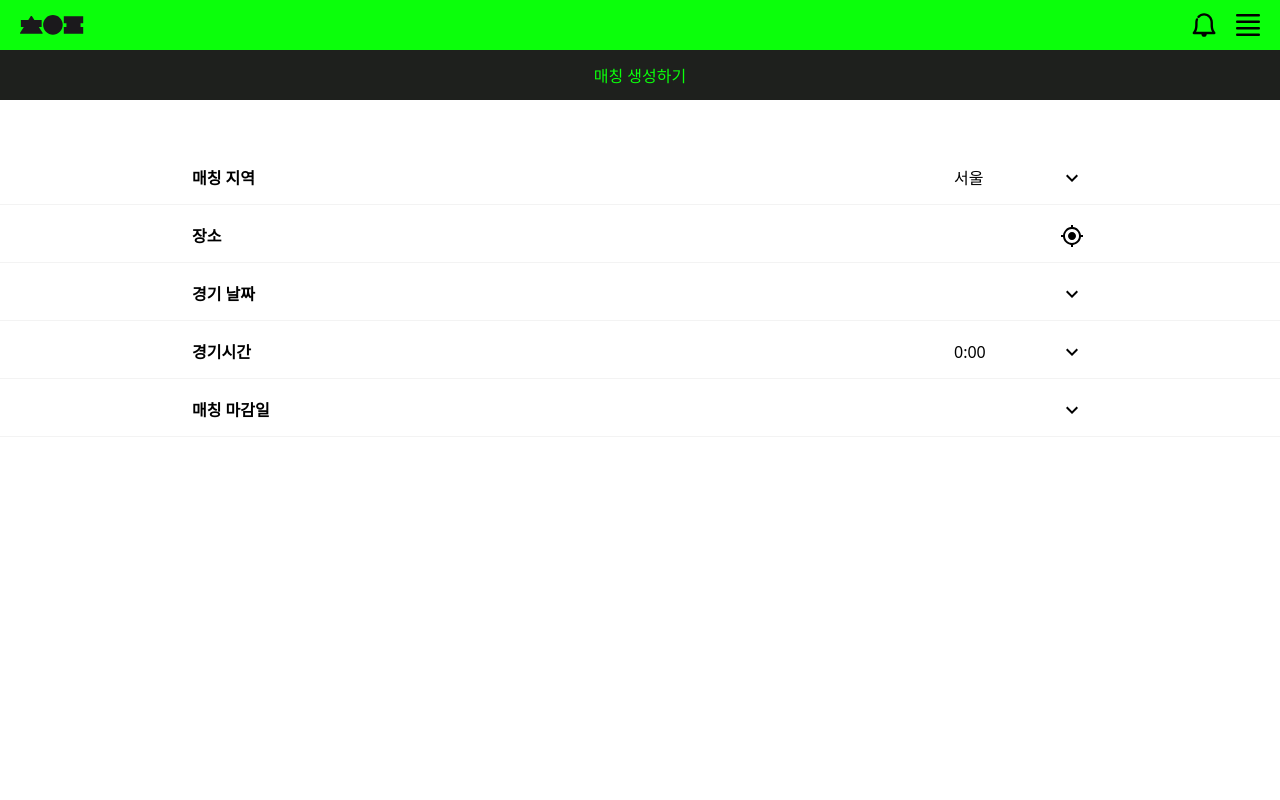
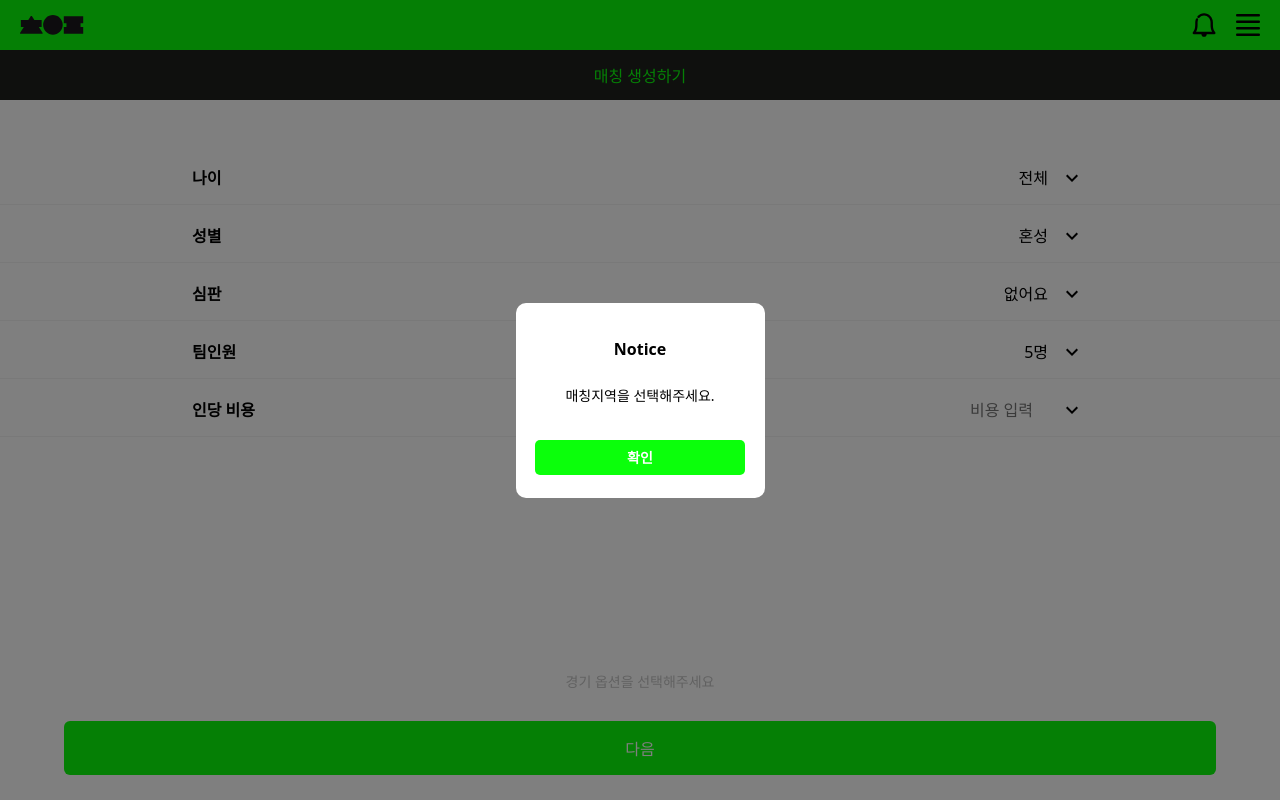
Before and after one commit to dsm-football/football-frontend, a React (Create React App) app: page /match/registration in a window 1280 px wide. Built offline with nearby package versions, Linux system fonts and the light colour scheme.

Commit message:
⚡️ :: 매칭 생성 완성

```diff
--- a/src/components/matchingRegistration/MatchingInfo.tsx
+++ b/src/components/matchingRegistration/MatchingInfo.tsx
@@ -39,8 +39,12 @@ const MatchingInfo = () => {
             <S.MatchingInfo>
               <S.MatchingInfoTitleFont>매칭 지역</S.MatchingInfoTitleFont>
               <S.MatchingInfoSelect>
-                {areaOption.map((v: string) => {
-                  return <option value={v}>{v}</option>;
+                {areaOption.map((v: string, i: number) => {
+                  return (
+                    <option key={i} value={v}>
+                      {v}
+                    </option>
+                  );
                 })}
               </S.MatchingInfoSelect>
             </S.MatchingInfo>
@@ -98,6 +102,10 @@ const MatchingInfo = () => {
             </S.MatchingInfo>
           </S.MatchingInfoWrapper>
         </S.MatchingInfoList>
+        <S.MatchingInfoCheckWrapper>
+          <S.Directive>항목을 선택해주세요</S.Directive>
+          <S.MatchingInfoCheckBtn>다음</S.MatchingInfoCheckBtn>
+        </S.MatchingInfoCheckWrapper>
       </S.MainWrapper>
     </>
   );
--- /dev/null
+++ b/src/components/matchingRegistration/MatchingOtherInfo.tsx
@@ -0,0 +1,65 @@
+import React from "react";
+import * as S from "./style";
+
+const MatchingOtherInfo = () => {
+  return (
+    <>
+      <S.MainWrapper>
+        <S.MatchingInfoList>
+          <S.MatchingInfoWrapper>
+            <S.MatchingInfo>
+              <S.MatchingInfoTitleFont>나이</S.MatchingInfoTitleFont>
+              <S.MatchingInfoSelect>
+                <option>전체</option>
+                {[...Array(7)].map((v: any, i: number) => {
+                  return <option key={i}>{(i + 1) * 10}대</option>;
+                })}
+              </S.MatchingInfoSelect>
+            </S.MatchingInfo>
+          </S.MatchingInfoWrapper>
+          <S.MatchingInfoWrapper>
+            <S.MatchingInfo>
+              <S.MatchingInfoTitleFont>성별</S.MatchingInfoTitleFont>
+              <S.MatchingInfoSelect>
+                <option>혼성</option>
+                <option>남자</option>
+                <option>여자</option>
+              </S.MatchingInfoSelect>
+            </S.MatchingInfo>
+          </S.MatchingInfoWrapper>
+          <S.MatchingInfoWrapper>
+            <S.MatchingInfo>
+              <S.MatchingInfoTitleFont>심판</S.MatchingInfoTitleFont>
+              <S.MatchingInfoSelect>
+                <option>없어요</option>
+                <option>있어요</option>
+              </S.MatchingInfoSelect>
+            </S.MatchingInfo>
+          </S.MatchingInfoWrapper>
+          <S.MatchingInfoWrapper>
+            <S.MatchingInfo>
+              <S.MatchingInfoTitleFont>팀인원</S.MatchingInfoTitleFont>
+              <S.MatchingInfoSelect>
+                {[...Array(7)].map((v: any, i: number) => {
+                  return <option>{i + 5}명</option>;
+                })}
+              </S.MatchingInfoSelect>
+            </S.MatchingInfo>
+          </S.MatchingInfoWrapper>
+          <S.MatchingInfoWrapper>
+            <S.MatchingInfo>
+              <S.MatchingInfoTitleFont>인당 비용</S.MatchingInfoTitleFont>
+              <S.MatchingInfoInput type="number" placeholder="비용 입력" />
+            </S.MatchingInfo>
+          </S.MatchingInfoWrapper>
+        </S.MatchingInfoList>
+        <S.MatchingInfoCheckWrapper>
+          <S.Directive>경기 옵션을 선택해주세요</S.Directive>
+          <S.MatchingInfoCheckBtn>다음</S.MatchingInfoCheckBtn>
+        </S.MatchingInfoCheckWrapper>
+      </S.MainWrapper>
+    </>
+  );
+};
+
+export default MatchingOtherInfo;
--- a/src/components/matchingRegistration/MatchingRegistration.tsx
+++ b/src/components/matchingRegistration/MatchingRegistration.tsx
@@ -2,13 +2,17 @@ import React from "react";
 import * as S from "./style";
 import SelectSoccerKind from "./SelectSoccerKind";
 import MatchingInfo from "./MatchingInfo";
+import MatchingOtherInfo from "./MatchingOtherInfo";
+import NoticeModal from "../common/noticeModal/NoticeModal";
 
 const MatchingRegistration = () => {
   return (
     <>
+      <NoticeModal />
       <S.MatchingRegistrationHeader>매칭 생성하기</S.MatchingRegistrationHeader>
       {/* <SelectSoccerKind /> */}
-      <MatchingInfo />
+      {/* <MatchingInfo /> */}
+      <MatchingOtherInfo />
     </>
   );
 };
--- a/src/components/matchingRegistration/style/index.ts
+++ b/src/components/matchingRegistration/style/index.ts
@@ -3,7 +3,7 @@ import { GpsIcon, MoreIcon } from "../../../assets";
 import { color } from "../../../style";
 
 export const MainWrapper = styled.div`
-  width: 100%;
+  width: 100%; ;
 `;
 
 export const MatchingRegistrationHeader = styled.div`
@@ -79,10 +79,11 @@ export const MatchingInfoSelect = styled.select`
   width: 150px;
   height: 25px;
   border: none;
-  padding-left: 16px;
   font-size: 16px;
   background-color: white;
   color: black;
+  text-align: right;
+  padding-right: 40px;
 
   -webkit-appearance: none;
   -moz-appearance: none;
@@ -126,3 +127,50 @@ export const GpsInput = styled.div`
   background-repeat: no-repeat;
   background-position: calc(100% - 5px) center;
 `;
+
+export const MatchingInfoCheckWrapper = styled.div`
+  width: 100%;
+  display: flex;
+  align-items: center;
+  justify-content: center;
+  flex-direction: column;
+  position: absolute;
+  bottom: 25px;
+  z-index: -1;
+`;
+
+export const Directive = styled.p`
+  color: #c4c4c4;
+  font-size: 14px;
+  text-align: center;
+  margin-bottom: 30px;
+`;
+
+export const MatchingInfoCheckBtn = styled.button`
+  width: 90%;
+  height: 54px;
+  border-radius: 6px;
+  font-size: 16px;
+  color: white;
+  background-color: ${color.main};
+  cursor: pointer;
+  border: none;
+`;
+
+export const MatchingInfoInput = styled.input`
+  width: 150px;
+  height: 25px;
+  border: none;
+  font-size: 16px;
+  background-color: white;
+  color: black;
+  text-align: right;
+  padding-right: 40px;
+
+  -webkit-appearance: none;
+  -moz-appearance: none;
+
+  background-image: url(${MoreIcon});
+  background-repeat: no-repeat;
+  background-position: calc(100% - 10px) center;
+`;
```
